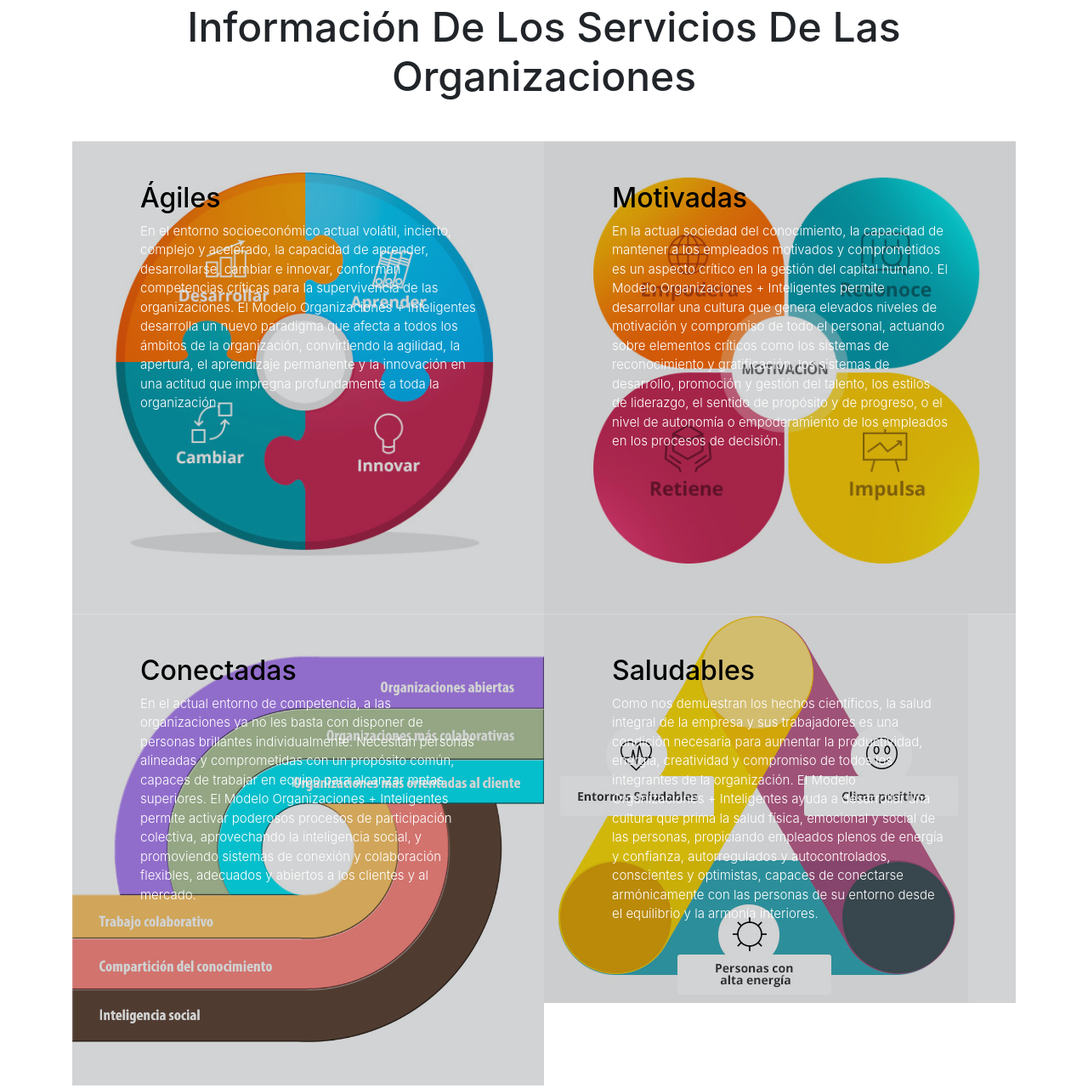
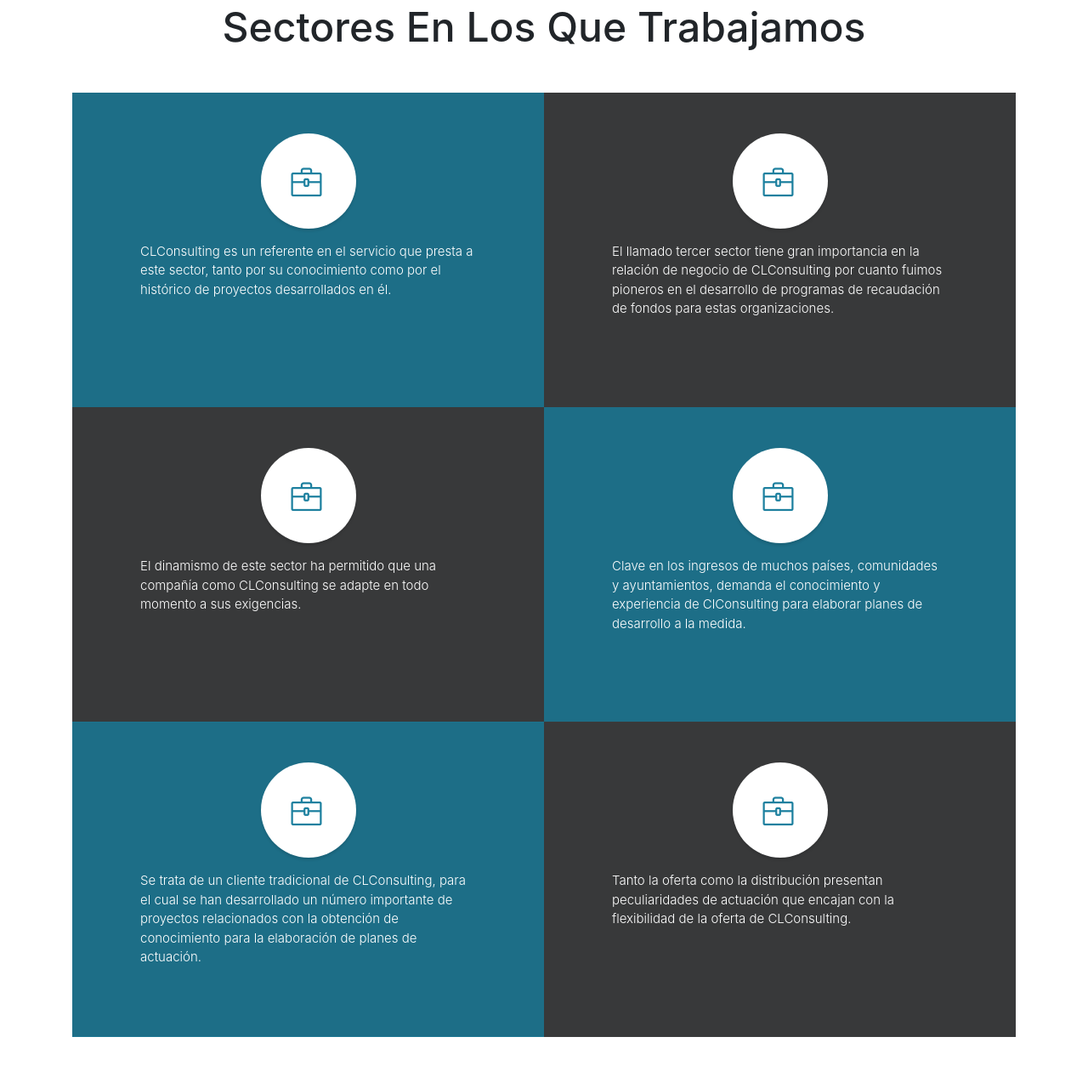
Before and after one commit to clconsulting/clconsulting.github.io, a website with bundled scripts: page index.html in a window 1280 px wide. Shown: the part 2258-3538 px from the top of the page at 85% size. Built offline with nearby package versions, Linux system fonts and the light colour scheme.

Commit message:
New upgrade.

```diff
--- a/index.html
+++ b/index.html
@@ -123,84 +123,97 @@
   <section class="content-section" id="portfolio">
     <div class="container">
       <div class="content-section-heading text-center">
-        <h2 class="mb-5">Informaci&oacute;n De Los Servicios De Las Organizaciones</h2>
+        <h2 class="mb-5">Sectores En Los Que Trabajamos</h2>
       </div>
       <div class="row no-gutters">
         <div class="col-lg-6">
           <a class="portfolio-item" href="#!">
             <div class="caption">
               <div class="caption-content">
-                <div class="h2" style="color:black;">&Aacute;giles</div>
+                <span class="work-section-icon rounded-circle mx-auto mb-3">
+                  <i class="icon-briefcase"></i>
+                </span>
                 <p class="mb-0">
-                  En el entorno socioeconómico actual volátil, incierto, complejo y acelerado,
-                  la capacidad de aprender, desarrollarse, cambiar e innovar, conforman competencias
-                  críticas para la supervivencia de las organizaciones. El Modelo Organizaciones + Inteligentes
-                  desarrolla un nuevo paradigma que afecta a todos los ámbitos de la organización,
-                  convirtiendo la agilidad, la apertura, el aprendizaje permanente y la innovación
-                  en una actitud que impregna profundamente a toda la organización.
+                  CLConsulting es un referente en el servicio que presta a este sector, tanto por su conocimiento como por el histórico de proyectos desarrollados en &eacute;l.
                 </p>
               </div>
             </div>
-            <img class="img-fluid" src="img/portfolio-1.jpg" alt="">
+            <img class="img-fluid" src="./img/background-img.jpg" alt="">
           </a>
         </div>
         <div class="col-lg-6">
           <a class="portfolio-item" href="#!">
             <div class="caption">
               <div class="caption-content">
-                <div class="h2" style="color:black;">Motivadas</div>
+                <span class="work-section-icon rounded-circle mx-auto mb-3">
+                  <i class="icon-briefcase"></i>
+                </span>
                 <p class="mb-0">
-                  En la actual sociedad del conocimiento, la capacidad de mantener a los empleados
-                  motivados y comprometidos es un aspecto crítico en la gestión del capital humano.
-                  El Modelo Organizaciones + Inteligentes permite desarrollar una cultura que genera
-                  elevados niveles de motivación y compromiso de todo el personal, actuando sobre
-                  elementos críticos como los sistemas de reconocimiento y gratificación, los sistemas
-                  de desarrollo, promoción y gestión del talento, los estilos de liderazgo, el sentido
-                  de propósito y de progreso, o el nivel de autonomía o empoderamiento de los empleados
-                  en los procesos de decisión.
+                  El llamado tercer sector tiene gran importancia en la relación de negocio de CLConsulting por cuanto fuimos pioneros en el desarrollo de programas de recaudaci&oacute;n de fondos para estas organizaciones.
                 </p>
               </div>
             </div>
-            <img class="img-fluid" src="img/portfolio-2.jpg" alt="">
+            <img class="img-fluid" src="./img/background-img2.jpg" alt="">
           </a>
         </div>
         <div class="col-lg-6">
           <a class="portfolio-item" href="#!">
             <div class="caption">
               <div class="caption-content">
-                <div class="h2" style="color:black;">Conectadas</div>
+                <span class="work-section-icon rounded-circle mx-auto mb-3">
+                  <i class="icon-briefcase"></i>
+                </span>
                 <p class="mb-0">
-                  En el actual entorno de competencia, a las organizaciones ya no les basta con
-                  disponer de personas brillantes individualmente. Necesitan personas alineadas y
-                  comprometidas con un propósito común, capaces de trabajar en equipo para alcanzar
-                  metas superiores. El Modelo Organizaciones + Inteligentes permite activar poderosos
-                  procesos de participación colectiva, aprovechando la inteligencia social, y
-                  promoviendo sistemas de conexión y colaboración flexibles, adecuados y abiertos
-                  a los clientes y al mercado.
+                  El dinamismo de este sector ha permitido que una compa&ntilde;&iacute;a como CLConsulting se adapte en todo momento a sus exigencias.
                 </p>
               </div>
             </div>
-            <img class="img-fluid" src="img/portfolio-3.jpg" alt="">
+            <img class="img-fluid" src="./img/background-img2.jpg" alt="">
           </a>
         </div>
         <div class="col-lg-6">
           <a class="portfolio-item" href="#!">
             <div class="caption">
               <div class="caption-content">
-                <div class="h2" style="color:black;">Saludables</div>
+                <span class="work-section-icon rounded-circle mx-auto mb-3">
+                  <i class="icon-briefcase"></i>
+                </span>
                 <p class="mb-0">
-                  Como nos demuestran los hechos científicos, la salud integral de la empresa y
-                  sus trabajadores es una condición necesaria para aumentar la productividad,
-                  energía, creatividad y compromiso de todos los integrantes de la organización.
-                  El Modelo Organizaciones + Inteligentes ayuda a desarrollar una cultura que
-                  prima la salud física, emocional y social de las personas, propiciando empleados
-                  plenos de energía y confianza, autorregulados y autocontrolados, conscientes
-                  y optimistas, capaces de conectarse armónicamente con las personas de su entorno
-                  desde el equilibrio y la armonía interiores.
+                  Clave en los ingresos de muchos países, comunidades y ayuntamientos, demanda el conocimiento y experiencia de ClConsulting para elaborar planes de desarrollo a la medida.
                 </p>
               </div>
             </div>
-            <img class="img-fluid" src="img/portfolio-4.jpg" alt="">
+            <img class="img-fluid" src="./img/background-img.jpg" alt="">
+          </a>
+        </div>
+        <div class="col-lg-6">
+          <a class="portfolio-item" href="#!">
+            <div class="caption">
+              <div class="caption-content">
+                <span class="work-section-icon rounded-circle mx-auto mb-3">
+                  <i class="icon-briefcase"></i>
+                </span>
+                <p class="mb-0">
+                  Se trata de un cliente tradicional de CLConsulting, para el cual se han desarrollado un n&uacute;mero importante de proyectos relacionados con la obtenci&oacute;n de conocimiento para la elaboraci&oacute;n de planes de actuaci&oacute;n.
+                </p>
+              </div>
+            </div>
+            <img class="img-fluid" src="./img/background-img.jpg" alt="">
+          </a>
+        </div>
+        <div class="col-lg-6">
+          <a class="portfolio-item" href="#!">
+            <div class="caption">
+              <div class="caption-content">
+                <span class="work-section-icon rounded-circle mx-auto mb-3">
+                  <i class="icon-briefcase"></i>
+                </span>
+                <p class="mb-0">
+                  Tanto la oferta como la distribuci&oacute;n presentan peculiaridades de actuaci&oacute;n que encajan con la flexibilidad de la oferta de CLConsulting.
+                </p>
+              </div>
+            </div>
+            <img class="img-fluid" src="./img/background-img2.jpg" alt="">
           </a>
         </div>
       </div>
--- /dev/null
+++ b/scss/_work-section.scss
@@ -0,0 +1,15 @@
+.work-section-icon {
+  background-color: $white;
+  color: $primary;
+  height: 7rem;
+  width: 7rem;
+  display: block;
+  line-height: 7.5rem;
+  font-size: 2.25rem;
+  box-shadow: 0 3px 3px 0 rgba(0, 0, 0, 0.1);
+}
+
+.work-section-icon i {
+    position: relative;
+    left: 1em;
+}
--- a/scss/stylish-portfolio.scss
+++ b/scss/stylish-portfolio.scss
@@ -9,3 +9,4 @@
 @import "map";
 @import "footer";
 @import "bootstrap-overrides";
+@import "work-section";
```
Also changed, not shown: css/stylish-portfolio.css, css/stylish-portfolio.min.css, img/background-img.jpg (added), img/background-img2.jpg (added), img/background-img3.jpg (added).
